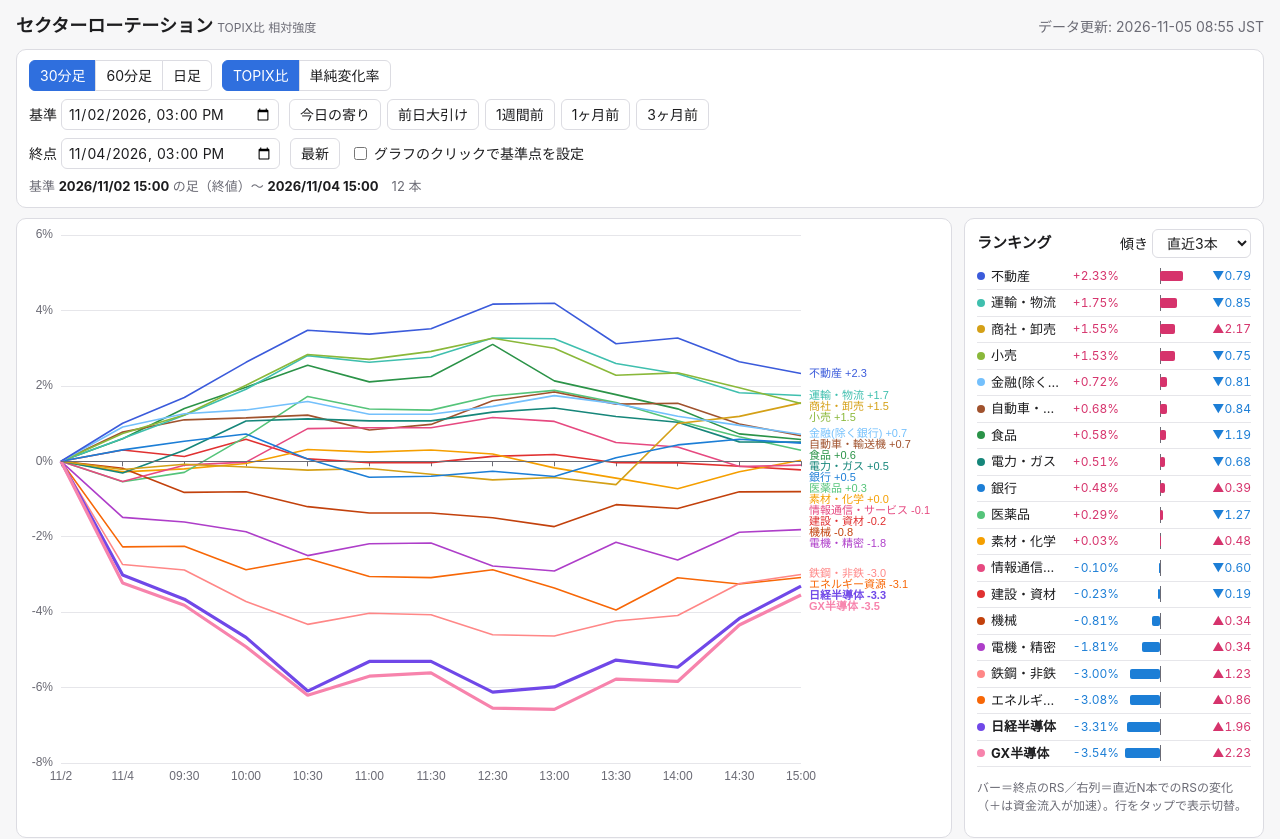
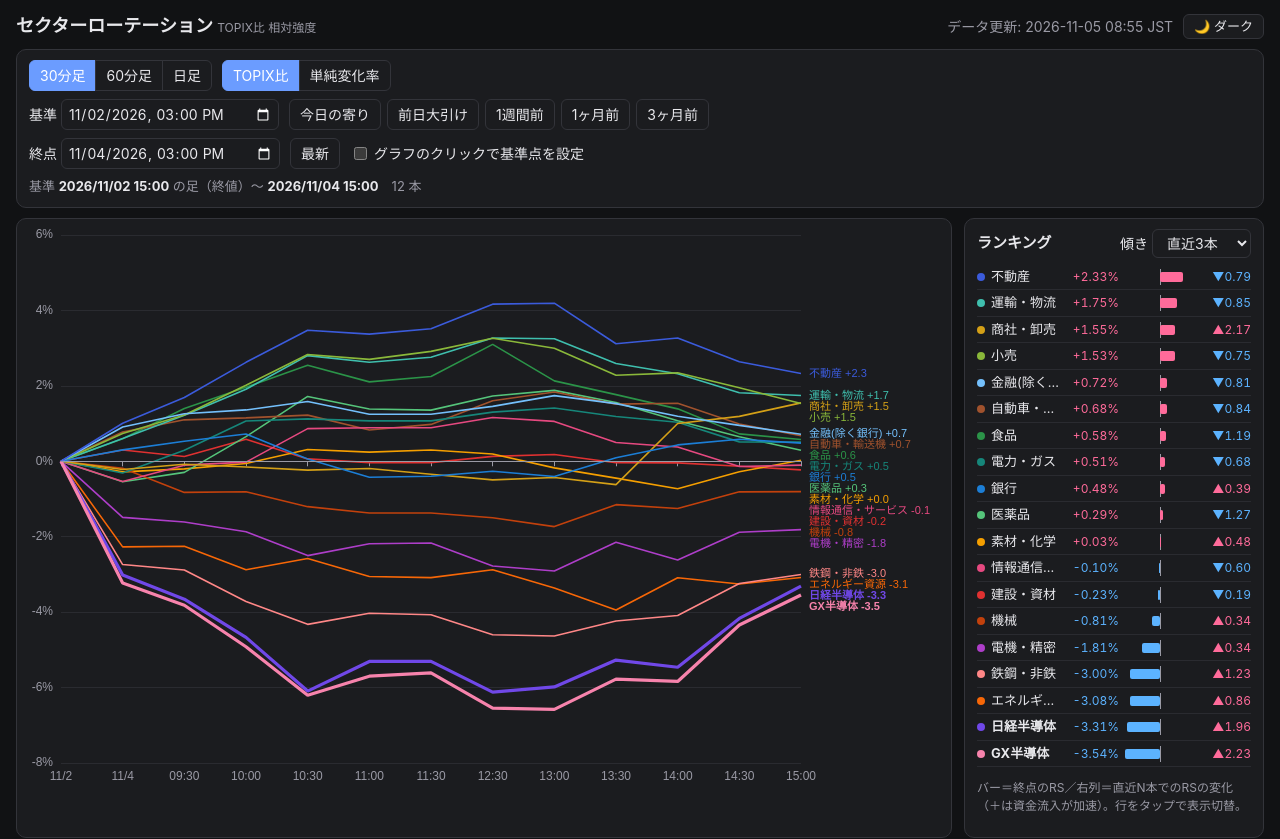
Before and after one commit to impwrxstis206-ai/sector-rotation-chart, a plain HTML site: page web/index.html in a window 1280 px wide. Shown: the top 839 px of the page. Drawn offline with nearby package versions, Linux system fonts and the light colour scheme; files whose address does not match are found by name.

Commit message:
Add theme toggle (dark by default)
Co-Authored-By: Claude Opus 5.5 <noreply@anthropic.com>

```diff
--- a/web/app.js
+++ b/web/app.js
@@ -11,6 +11,7 @@ const PALETTE = {
   tech: ['#ae3ec9', '#e64980', '#7048e8', '#f783ac'],
 };
 const STORE_KEY = 'sector-rotation-chart:v1';
+const THEME_KEY = 'sector-rotation-chart:theme';  // index.html の先頭スクリプトと同じキー
 
 // ---- 状態 -------------------------------------------------------------------
 const state = {
@@ -408,6 +409,17 @@ function bind() {
   let rt;
   window.addEventListener('resize', () => { clearTimeout(rt); rt = setTimeout(() => { chart.resize(); render(); }, 150); });
   window.matchMedia('(prefers-color-scheme: dark)').addEventListener('change', () => { initChart(); render(); });
+  syncTheme();
+  $('#theme').addEventListener('click', () => {
+    const order = ['dark', 'light', 'auto'];
+    const cur = document.documentElement.dataset.theme || 'dark';
+    const next = order[(order.indexOf(cur) + 1) % order.length];
+    document.documentElement.dataset.theme = next;
+    try { localStorage.setItem(THEME_KEY, next); } catch (_) { /* 保存できなくても表示は切り替わる */ }
+    syncTheme();
+    initChart();
+    render();
+  });
 
   // 10分ごとに最新データを再取得（基準時刻は維持、終点が「最新」なら追従）
   setInterval(async () => {
@@ -419,6 +431,11 @@ function bind() {
       render();
     } catch (e) { console.warn(e); }
   }, 10 * 60 * 1000);
+}
+
+function syncTheme() {
+  const labels = { dark: '🌙 ダーク', light: '☀ ライト', auto: '◐ 自動' };
+  $('#theme').textContent = labels[document.documentElement.dataset.theme] || labels.dark;
 }
 
 function showError(e) {
--- a/web/index.html
+++ b/web/index.html
@@ -6,13 +6,24 @@
   <meta name="color-scheme" content="light dark">
   <meta name="apple-mobile-web-app-capable" content="yes">
   <title>セクターローテーション</title>
+  <script>
+    // 描画前にテーマを決めてチラつきを防ぐ（既定はダーク）
+    (function () {
+      var t = 'dark';
+      try { t = localStorage.getItem('sector-rotation-chart:theme') || 'dark'; } catch (_) {}
+      document.documentElement.dataset.theme = t;
+    })();
+  </script>
   <link rel="stylesheet" href="style.css">
   <script src="https://cdn.jsdelivr.net/npm/echarts@5.5.1/dist/echarts.min.js"></script>
 </head>
 <body>
   <header>
     <h1>セクターローテーション <small>TOPIX比 相対強度</small></h1>
-    <div id="updated" class="muted"></div>
+    <div class="header-right">
+      <div id="updated" class="muted"></div>
+      <button id="theme" title="表示テーマの切替"></button>
+    </div>
   </header>
 
   <section class="controls">
--- a/web/style.css
+++ b/web/style.css
@@ -9,8 +9,21 @@
   --neg: #1c7ed6;
   --grid: #e6e6ea;
 }
+/* data-theme="dark" で常にダーク、"auto" は端末設定に従う */
+:root[data-theme="dark"] {
+  --bg: #111214;
+  --panel: #1b1c1f;
+  --text: #e8e8ec;
+  --muted: #9a9aa5;
+  --border: #33343a;
+  --accent: #6b9cff;
+  --pos: #ff6b9a;
+  --neg: #5cb3ff;
+  --grid: #2a2b30;
+  color-scheme: dark;
+}
 @media (prefers-color-scheme: dark) {
-  :root {
+  :root[data-theme="auto"] {
     --bg: #111214;
     --panel: #1b1c1f;
     --text: #e8e8ec;
@@ -20,8 +33,12 @@
     --pos: #ff6b9a;
     --neg: #5cb3ff;
     --grid: #2a2b30;
+    color-scheme: dark;
   }
 }
+:root[data-theme="light"] { color-scheme: light; }
+.header-right { display: flex; align-items: center; gap: 10px; }
+#theme { padding: 2px 10px; font-size: 13px; }
 
 * { box-sizing: border-box; }
 html { -webkit-text-size-adjust: 100%; }
```
